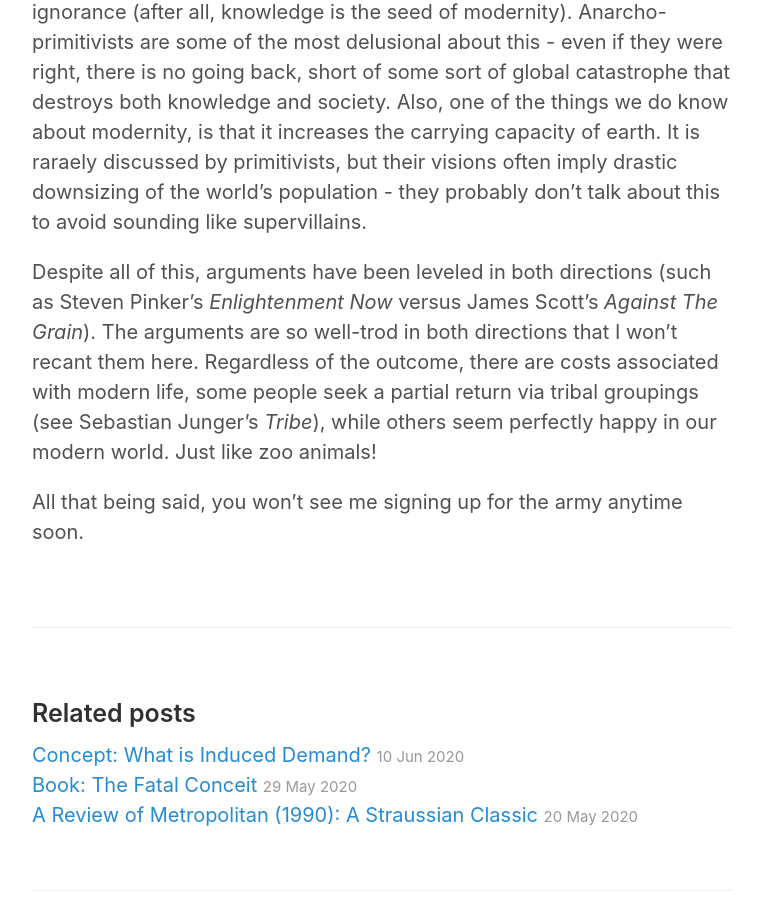
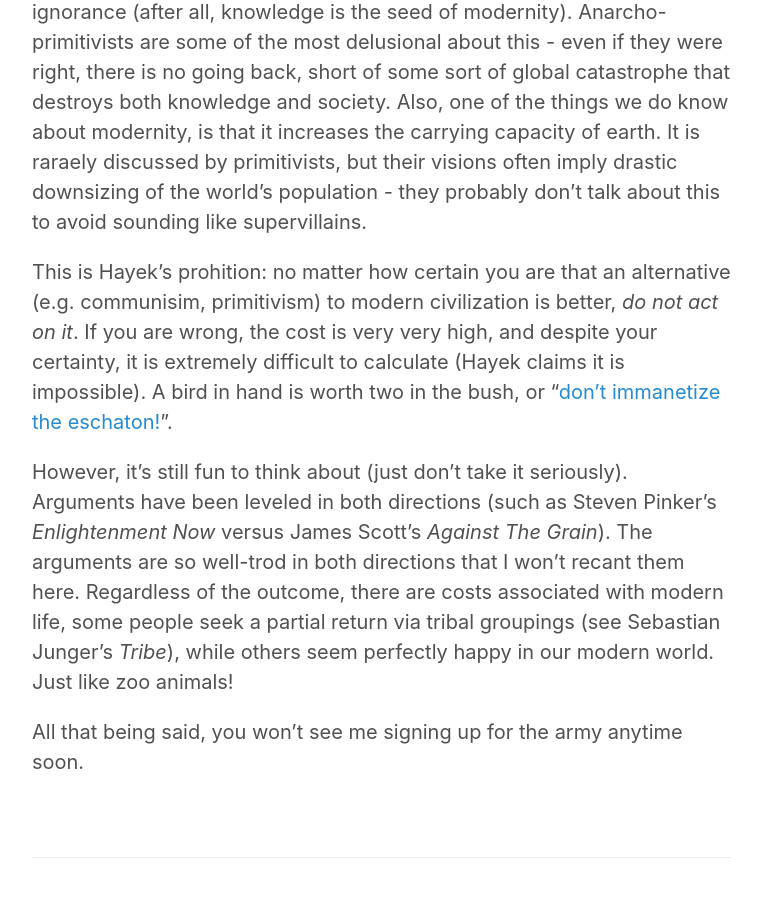
Before and after one commit to matthewsouthey/matthewsouthey.github.io, a Jekyll site: the page built from _posts/2020-07-10-zoo-civilization.md, in a window 1280 px wide and 900 px high, scrolled down 2400 px. Shown: the whole window, without its empty margins (258-1021 px from the left). Built offline with Jekyll 4.4.1, drawn with Linux system fonts in a browser that asks for light colours; our own code applies the rules of GitHub Pages for plain Markdown files; comment, search, counter and statistics services are not loaded.

Commit message:
edits on new post

```diff
--- a/_posts/2020-07-10-zoo-civilization.md
+++ b/_posts/2020-07-10-zoo-civilization.md
@@ -20,6 +20,8 @@ There's a famous William Boroughs quote: "This is a war universe. War all the ti
 
 This is the fundamental tension that is explored in Freud's _Civilization and it's Discontents_ and in various works like Hayek's _The Fatal Conceit_. We have natural instincts that are odds with modern civilization. As stated previously, there are significant tradeoffs between these environments, and it is very difficult to accurately judge which is preferable. This is because the gap between ancestral and modern lifestyles is enormous: it's difficult to understand modernity as a tribesman, and difficult to understand ancestral communities as a modern. Furthermore, the outcome is completely meaningless, there is no return to a state of ignorance (after all, knowledge is the seed of modernity). Anarcho-primitivists are some of the most delusional about this - even if they were right, there is no going back, short of some sort of global catastrophe that destroys both knowledge and society. Also, one of the things we do know about modernity, is that it increases the carrying capacity of earth. It is raraely discussed by primitivists, but their visions often imply drastic downsizing of the world's population - they probably don't talk about this to avoid sounding like supervillains.
 
-Despite all of this, arguments have been leveled in both directions (such as Steven Pinker's _Enlightenment Now_ versus James Scott's _Against The Grain_). The arguments are so well-trod in both directions that I won't recant them here. Regardless of the outcome, there are costs associated with modern life, some people seek a partial return via tribal groupings (see Sebastian Junger's _Tribe_), while others seem perfectly happy in our modern world. Just like zoo animals!
+This is Hayek's prohition: no matter how certain you are that an alternative (e.g. communisim, primitivism) to modern civilization is better, _do not act on it_. If you are wrong, the cost is very very high, and despite your certainty, it is extremely difficult to calculate (Hayek claims it is impossible). A bird in hand is worth two in the bush, or "[don't immanetize the eschaton!](https://en.wikipedia.org/wiki/Immanentize_the_eschaton)".
+
+However, it's still fun to think about (just don't take it seriously). Arguments have been leveled in both directions (such as Steven Pinker's _Enlightenment Now_ versus James Scott's _Against The Grain_). The arguments are so well-trod in both directions that I won't recant them here. Regardless of the outcome, there are costs associated with modern life, some people seek a partial return via tribal groupings (see Sebastian Junger's _Tribe_), while others seem perfectly happy in our modern world. Just like zoo animals!
 
 All that being said, you won't see me signing up for the army anytime soon.
```
